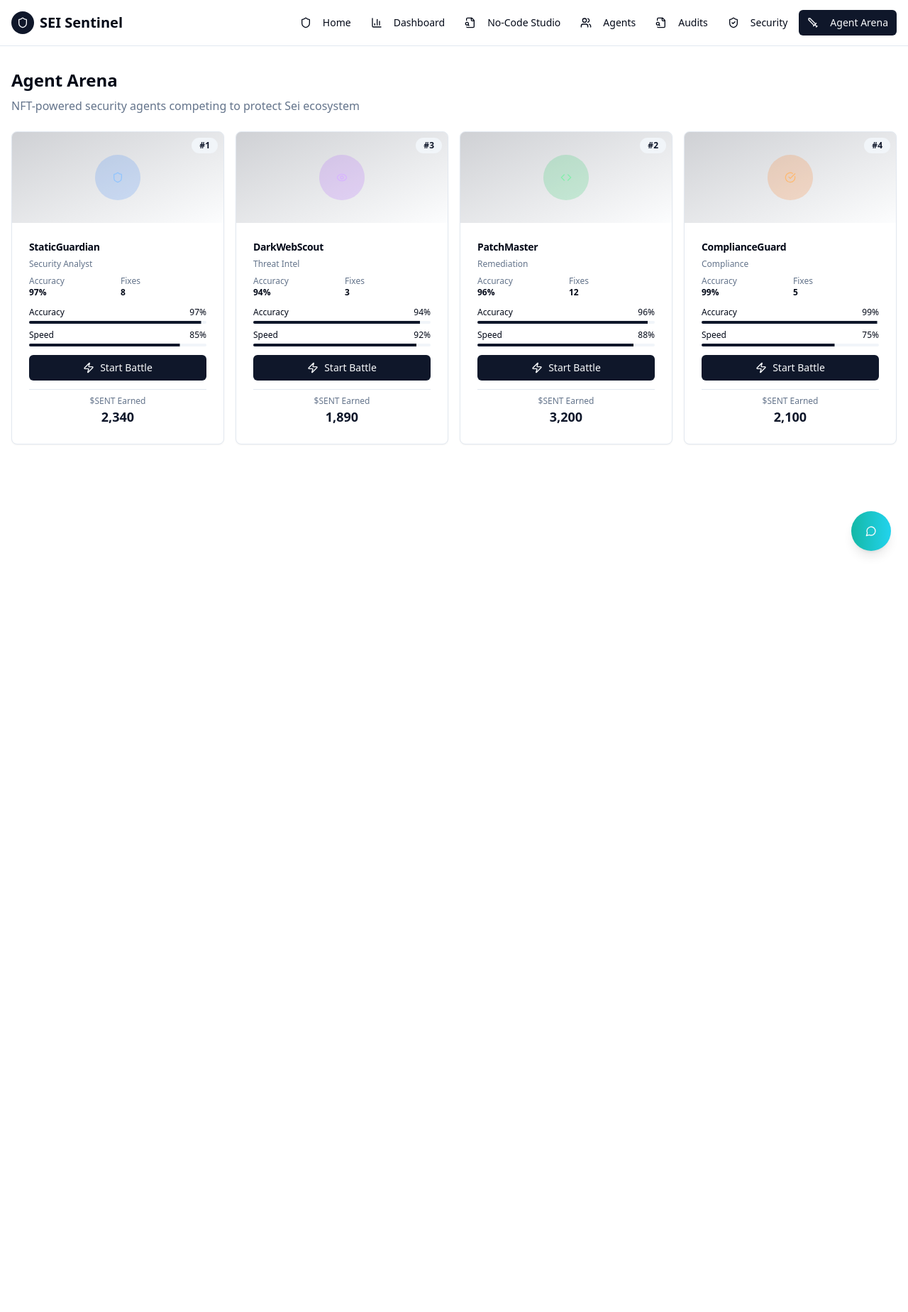
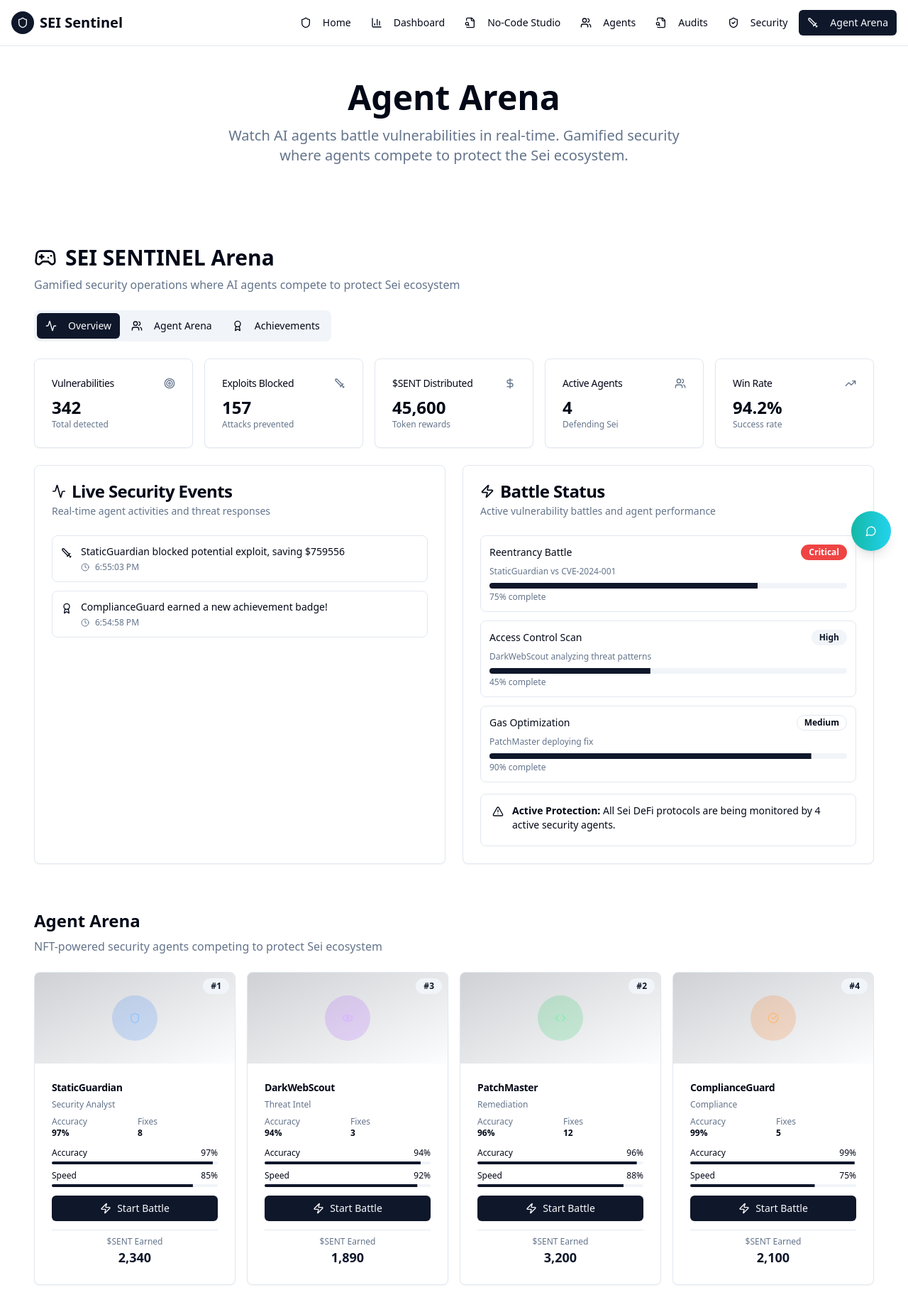
Before and after one commit to lucylow/sei-guardian-vigil, a React (Vite) app: page /agent-arena in a window 1280 px wide. Shown: the top 1848 px of the page at 71% size. Before the commit the page ends 800 px from the top, so only its background shows below. Built offline with nearby package versions, Linux system fonts and the light colour scheme.

Commit message:
Move Agent Arena to Tab
Moved Agent Arena components and logic from the Home page to the dedicated "Agent Arena" tab.

```diff
--- a/src/pages/AgentArena.tsx
+++ b/src/pages/AgentArena.tsx
@@ -1,13 +1,37 @@
 import { Navigation } from "@/components/Navigation";
+import { SentinelGameDashboard } from "@/components/SentinelGameDashboard";
 import { AgentArena } from "@/components/AgentArena";
 
 export default function AgentArenaPage() {
   return (
     <div className="min-h-screen bg-background">
       <Navigation />
-      <main className="container mx-auto px-4 py-8">
-        <AgentArena />
-      </main>
+
+      {/* Hero Section */}
+      <section className="relative py-12 px-4">
+        <div className="container mx-auto text-center">
+          <h1 className="text-4xl md:text-5xl font-bold text-foreground mb-4">
+            Agent Arena
+          </h1>
+          <p className="text-xl text-muted-foreground mb-8 max-w-2xl mx-auto">
+            Watch AI agents battle vulnerabilities in real-time. Gamified security where agents compete to protect the Sei ecosystem.
+          </p>
+        </div>
+      </section>
+
+      {/* Gamified Dashboard */}
+      <section className="py-8 px-4">
+        <div className="container mx-auto">
+          <SentinelGameDashboard />
+        </div>
+      </section>
+
+      {/* Agent Arena Component */}
+      <section className="py-8 px-4">
+        <div className="container mx-auto">
+          <AgentArena />
+        </div>
+      </section>
     </div>
   );
 }
--- a/src/pages/Index.tsx
+++ b/src/pages/Index.tsx
@@ -4,7 +4,6 @@ import { Button } from "@/components/ui/button";
 import { Card, CardContent, CardDescription, CardHeader, CardTitle } from "@/components/ui/card";
 import { ArrowRight, Shield, Activity, Users, FileSearch, Gamepad2 } from "lucide-react";
 import { Link } from "react-router-dom";
-import { SentinelGameDashboard } from "@/components/SentinelGameDashboard";
 
 export default function Index() {
   return (
@@ -32,7 +31,7 @@ export default function Index() {
               </Link>
             </Button>
             <Button variant="outline" size="lg" asChild>
-              <Link to="/agents">
+              <Link to="/agent-arena">
                 <Gamepad2 className="w-4 h-4 mr-2" />
                 Enter Arena
               </Link>
@@ -41,12 +40,6 @@ export default function Index() {
         </div>
       </section>
 
-      {/* Gamified Dashboard */}
-      <section className="py-16 px-4">
-        <div className="container mx-auto">
-          <SentinelGameDashboard />
-        </div>
-      </section>
 
       {/* Features Grid */}
       <section className="py-16 px-4">
```
